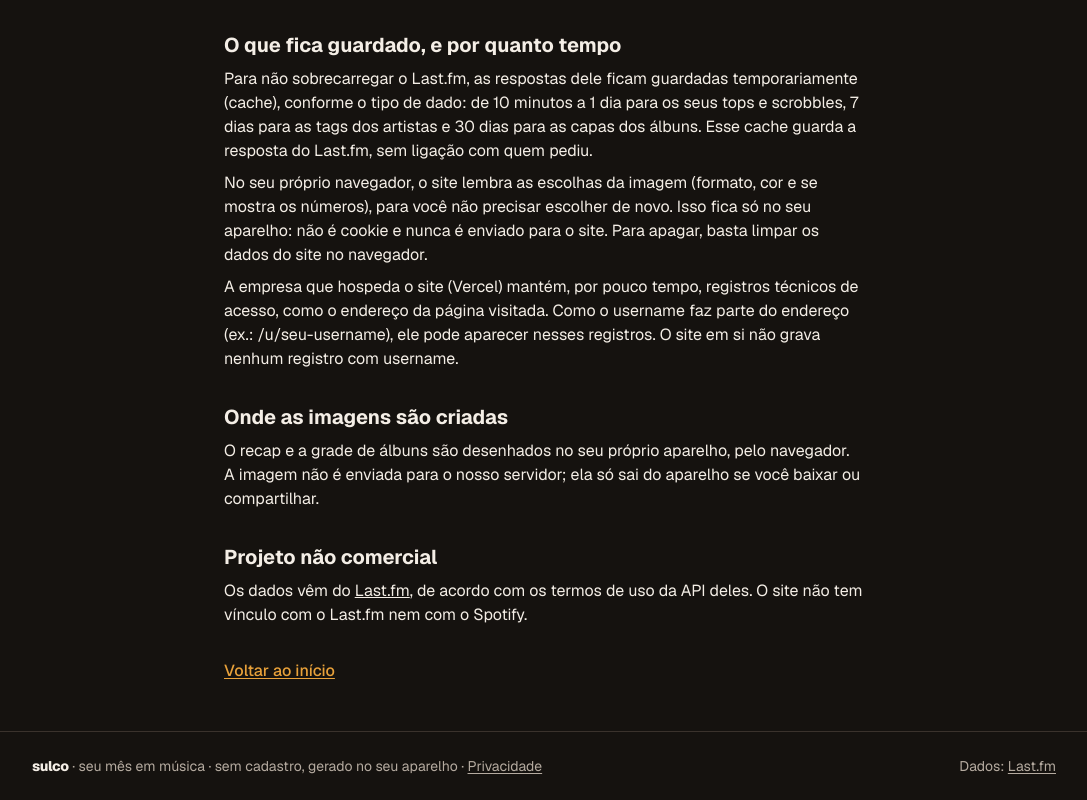
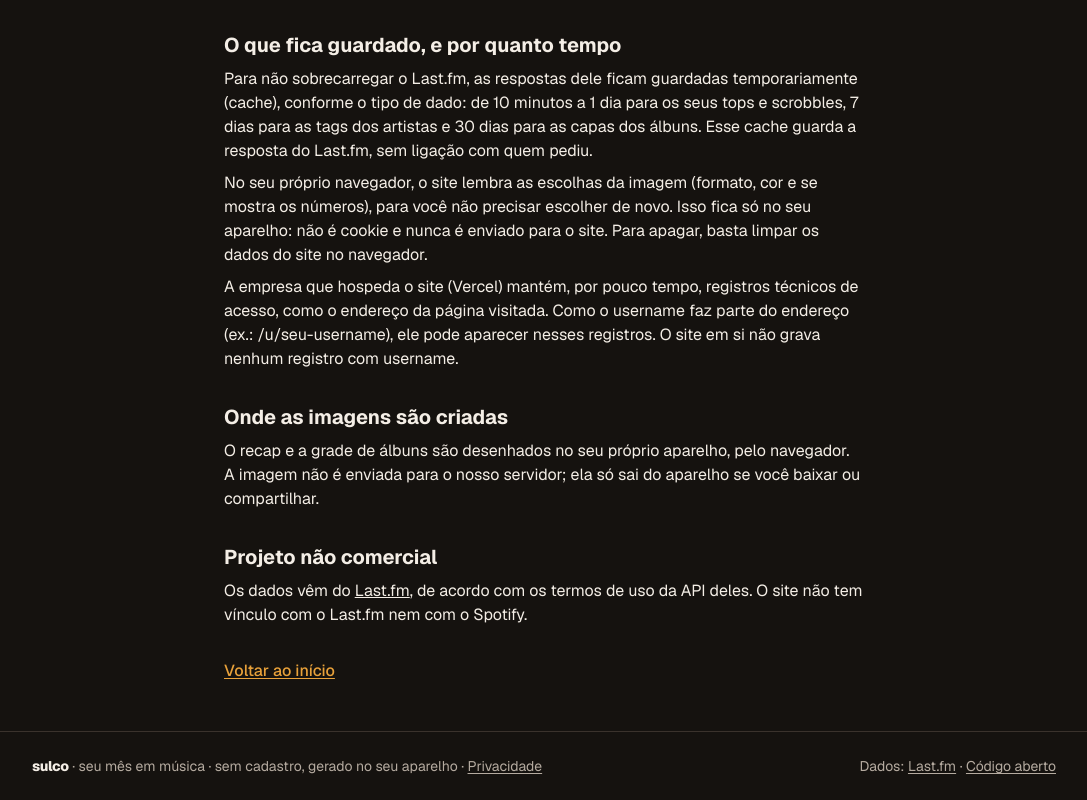
Before and after one commit to lulkabral/sulco, a Next.js app: page /privacidade in a window 1280 px wide. Shown: the part 648-1448 px from the top of the page, without its empty margins (96-1183 px from the left). Built offline with nearby package versions, Linux system fonts and the light colour scheme.

Commit message:
Rodapé: link para o código aberto no GitHub

```diff
--- a/src/app/layout.tsx
+++ b/src/app/layout.tsx
@@ -22,6 +22,8 @@ const DESCRIPTION =
 // Nome da marca: sempre em minúsculas (brand/GUIA.md).
 const NAME = "sulco";
 const TAGLINE = "seu mês em música";
+/** Repositório público do projeto (link no rodapé, pedido pela SPEC). */
+const REPO_URL = "https://github.com/lulkabral/sulco";
 
 export const metadata: Metadata = {
   applicationName: NAME,
@@ -74,6 +76,15 @@ export default function RootLayout({ children }: LayoutProps<"/">) {
                 rel="noopener noreferrer"
               >
                 Last.fm
+              </a>{" "}
+              ·{" "}
+              <a
+                href={REPO_URL}
+                className="underline underline-offset-2 hover:text-ink"
+                target="_blank"
+                rel="noopener noreferrer"
+              >
+                Código aberto
               </a>
             </p>
           </div>
```
